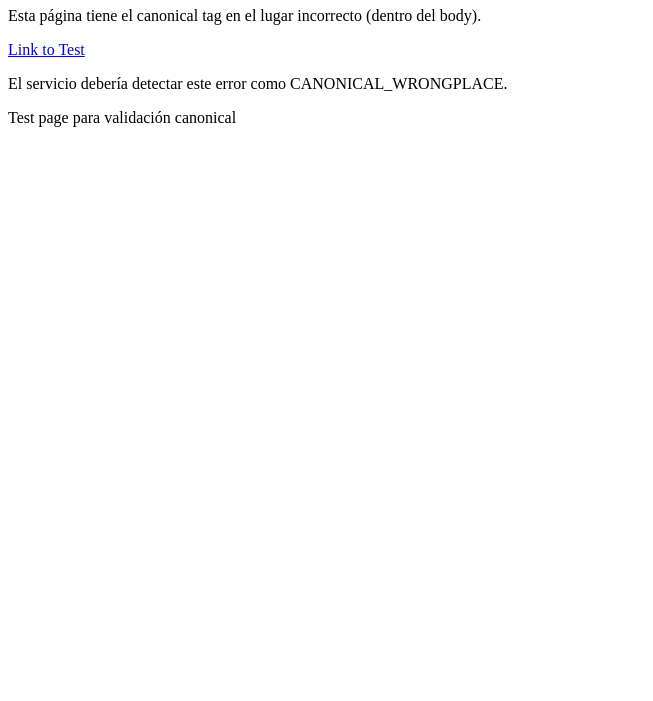
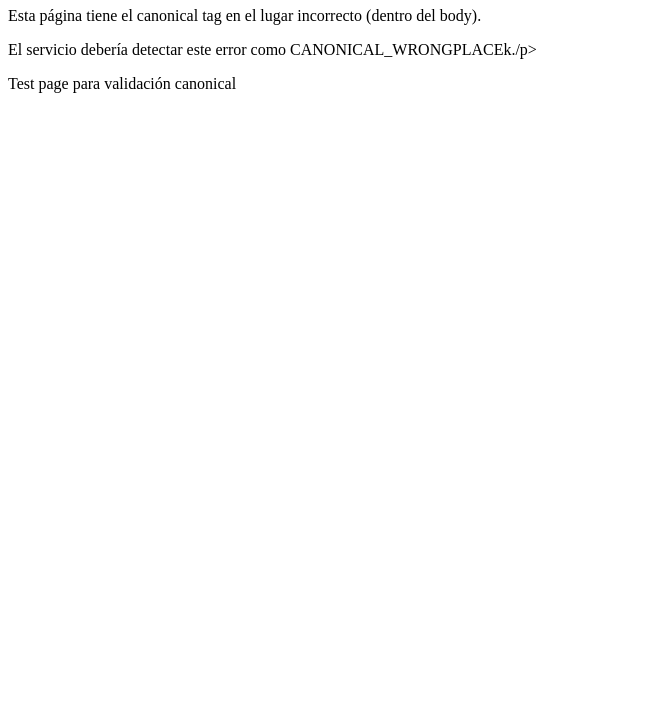
Before and after one commit to CorinaVillenNF/test-seo, a plain HTML site: page index.html in a window 1280 px wide. Shown: the part 99-800 px from the top of the page, without its empty margins (0-653 px from the left). Drawn offline with Linux system fonts and the light colour scheme.

Commit message:
Update index.html

```diff
--- a/index.html
+++ b/index.html
@@ -13,11 +13,11 @@
 
     <main>
         <p>Esta página tiene el canonical tag en el lugar incorrecto (dentro del body).</p>
-        <a href="test-wrongplace.html">Link to Test</a>
+
         <!-- ❌ CANONICAL MAL UBICADO - debería estar en <head> -->
         <link rel="canonical" href="https://example.com/correct-canonical-url" />
 
-        <p>El servicio debería detectar este error como CANONICAL_WRONGPLACE.</p>
+        <p>El servicio debería detectar este error como CANONICAL_WRONGPLACEk./p>
     </main>
 
     <footer>
```
